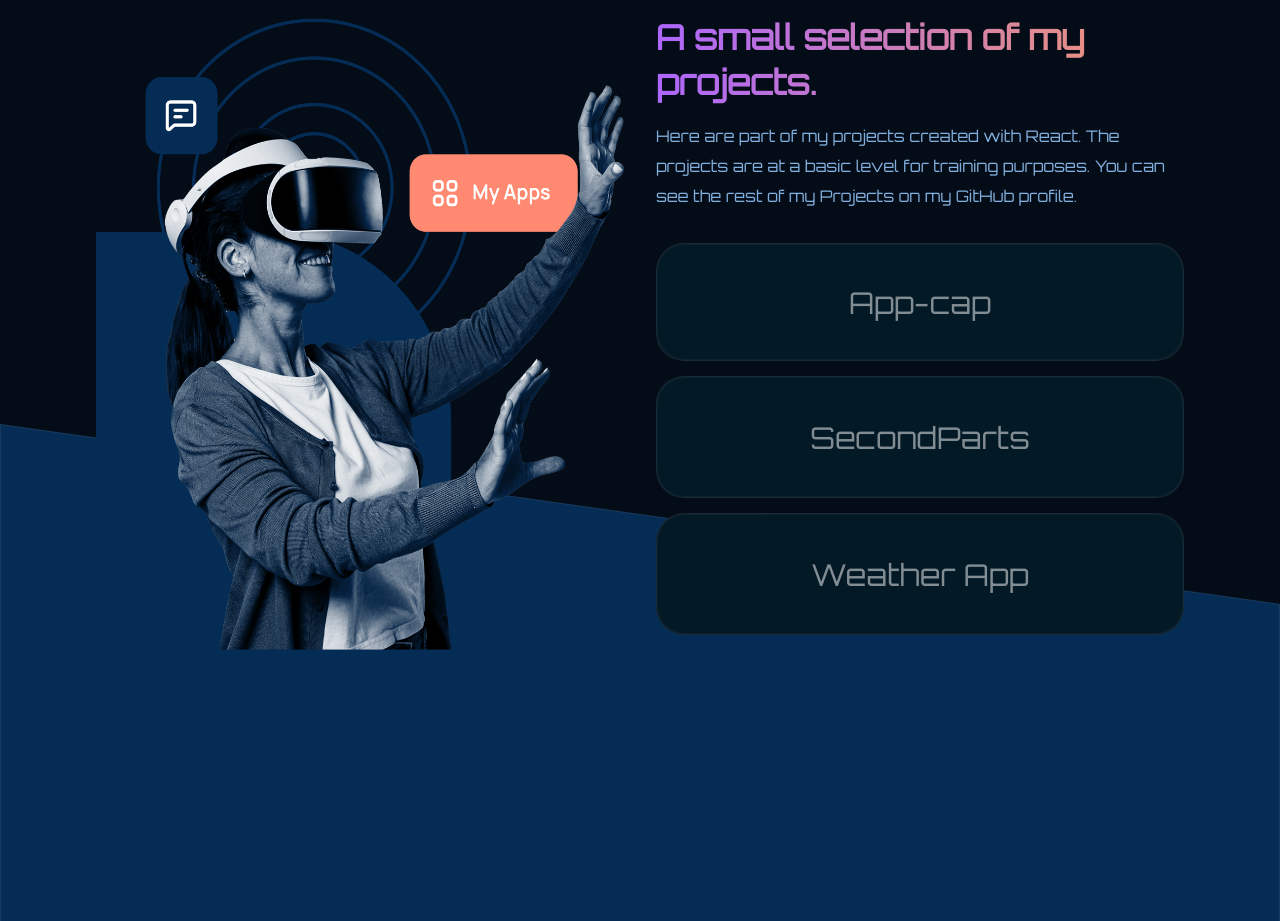
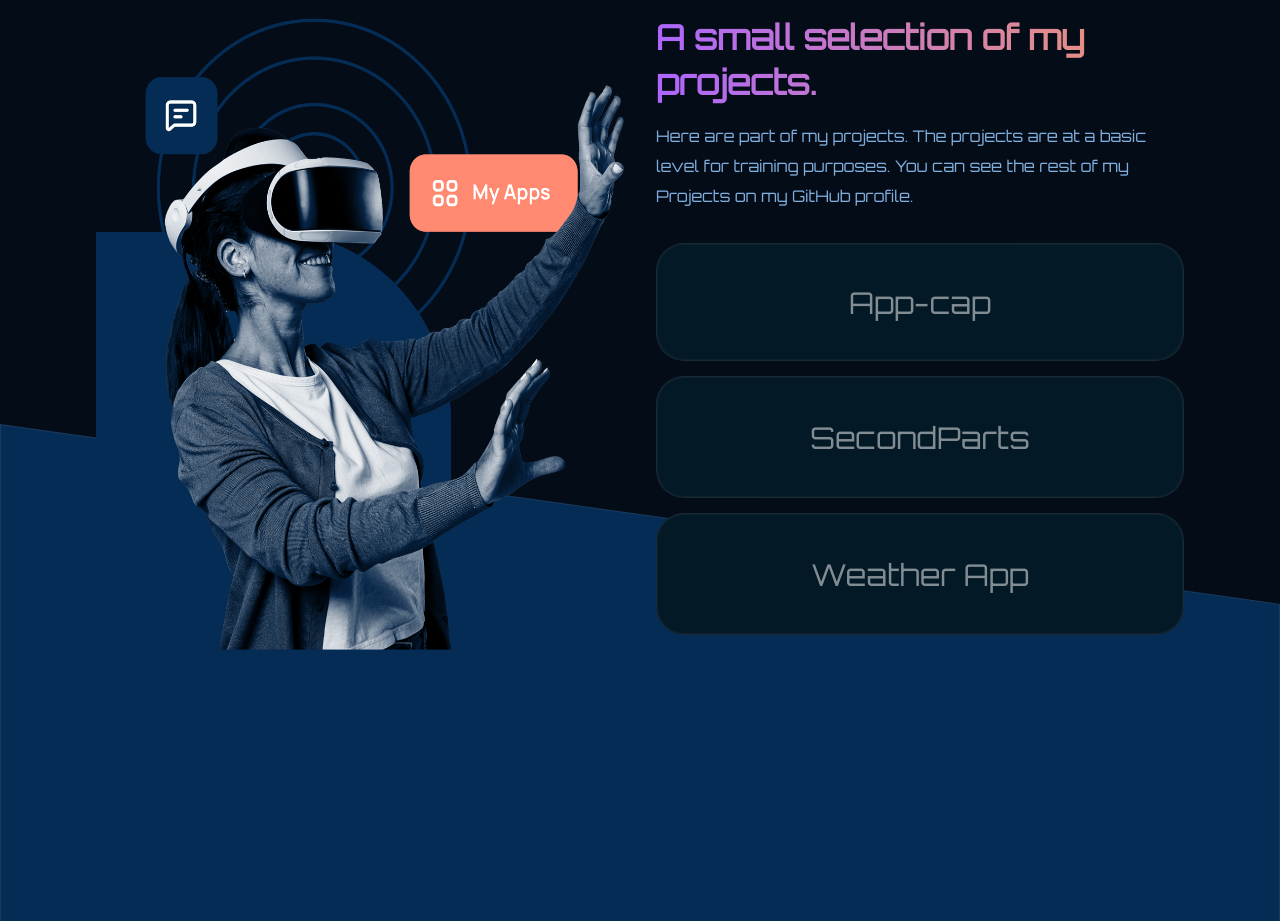
Before and after one commit to denisdanailov/portfolio-page, a React (Create React App) app: page / in a window 1280 px wide. Shown: the part 2680-3601 px from the top of the page. Built offline with nearby package versions, Linux system fonts and the light colour scheme; a web font is replaced by a local one.

Commit message:
edit project section

```diff
--- a/src/components/article/article.css
+++ b/src/components/article/article.css
@@ -140,7 +140,8 @@
     .container-article-content-left h3 {
 
     justify-content: space-between;
-    padding: 6rem;
+    padding: 20px 0 30px 0;
+
 
     }
 
--- a/src/containers/projects/Projects.jsx
+++ b/src/containers/projects/Projects.jsx
@@ -15,10 +15,10 @@ const Projects = () => (
 
 
             <h1 className="gradient__text">A small selection of my projects.</h1>
-            <p>Here are part of my projects created with React. The projects are at a basic level for training purposes.
+            <p>Here are part of my projects. The projects are at a basic level for training purposes.
                 You can see the rest of my Projects on my GitHub profile.</p>
 
-            <Section name="App-cap" image={appcap} url="https://app-cap.netlify.app/" />
+            <Section name="App-cap" image={appcap} url="https://github.com/denisdanailov/app-cap/" />
             <Section name="SecondParts" image={todo} url="https://github.com/denisdanailov/secondparts" />
             <Section name="Weather App" image={weather} url="https://github.com/denisdanailov/weather-app" />
 
```
